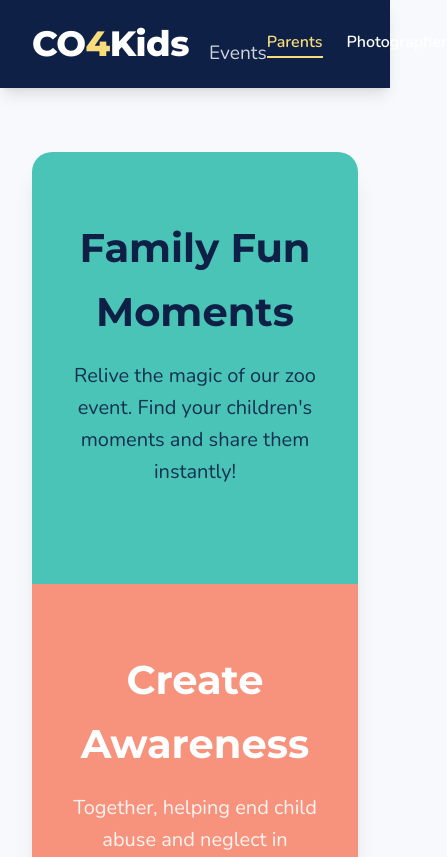
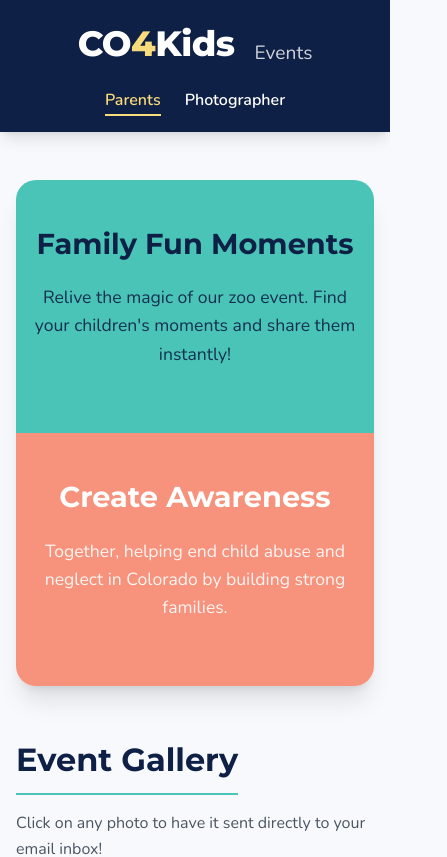
Before and after one commit to boreddy114/zoo-event-photos, a Next.js app: page / in a window 390 px wide. Shown: the top 857 px of the page, 447 px wide, since content can reach past the window. Built offline with nearby package versions, Linux system fonts and the light colour scheme.

Commit message:
Fix mobile responsiveness on globals.css

```diff
--- a/src/app/globals.css
+++ b/src/app/globals.css
@@ -387,3 +387,36 @@ a {
 .mt-4 { margin-top: 1rem; }
 .text-teal { color: var(--color-teal); }
 .text-coral { color: var(--color-coral); }
+
+/* Responsive Mobile Styles */
+@media (max-width: 768px) {
+  .header {
+    flex-direction: column;
+    padding: 1rem;
+    gap: 1rem;
+    text-align: center;
+  }
+  .container {
+    padding: 1rem;
+  }
+  .hero-pane-left, .hero-pane-right {
+    padding: 2rem 1rem;
+  }
+  .hero-pane-left h2, .hero-pane-right h2 {
+    font-size: 1.8rem;
+  }
+  .hero-pane-left p, .hero-pane-right p {
+    font-size: 1.1rem;
+    margin-bottom: 1.5rem;
+  }
+  .dropzone {
+    padding: 2rem 1rem;
+  }
+  .upload-container {
+    padding: 1.5rem;
+  }
+  .gallery-grid {
+    grid-template-columns: repeat(auto-fill, minmax(140px, 1fr));
+    gap: 1rem;
+  }
+}
```
